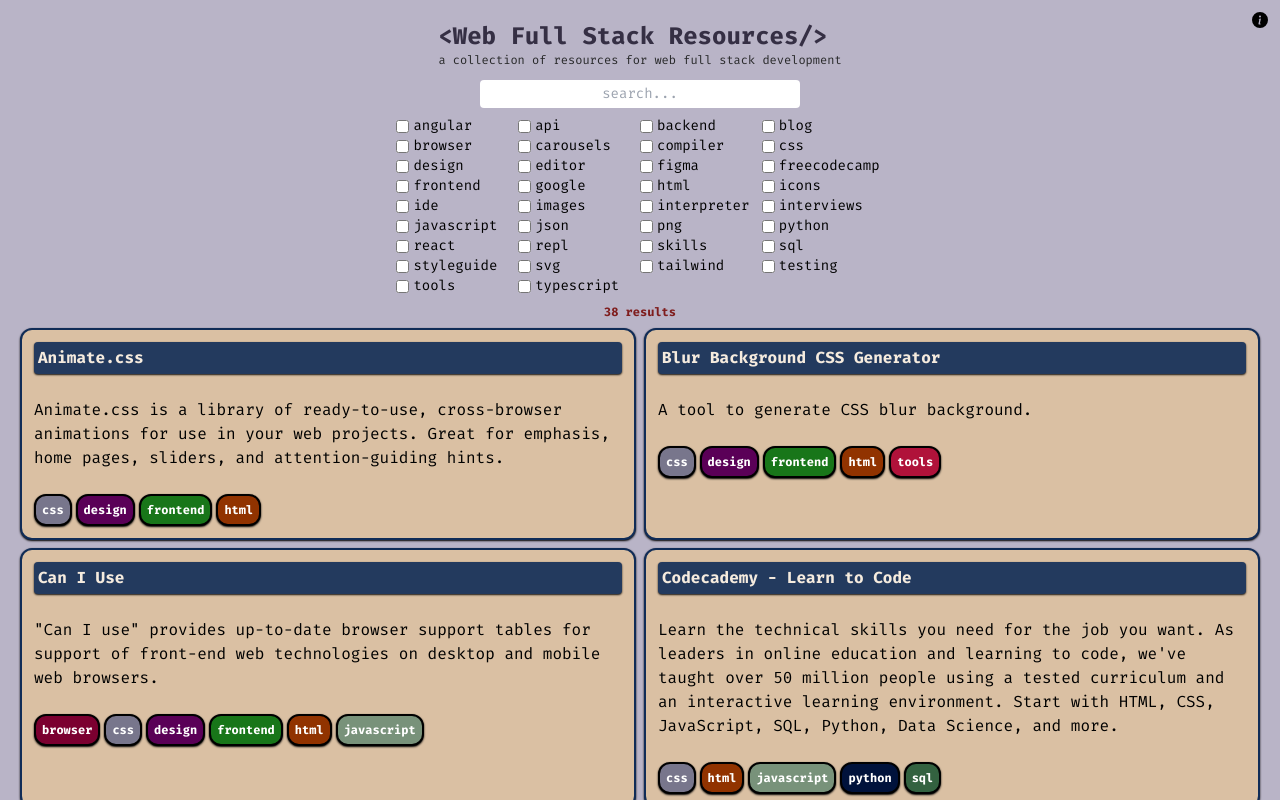
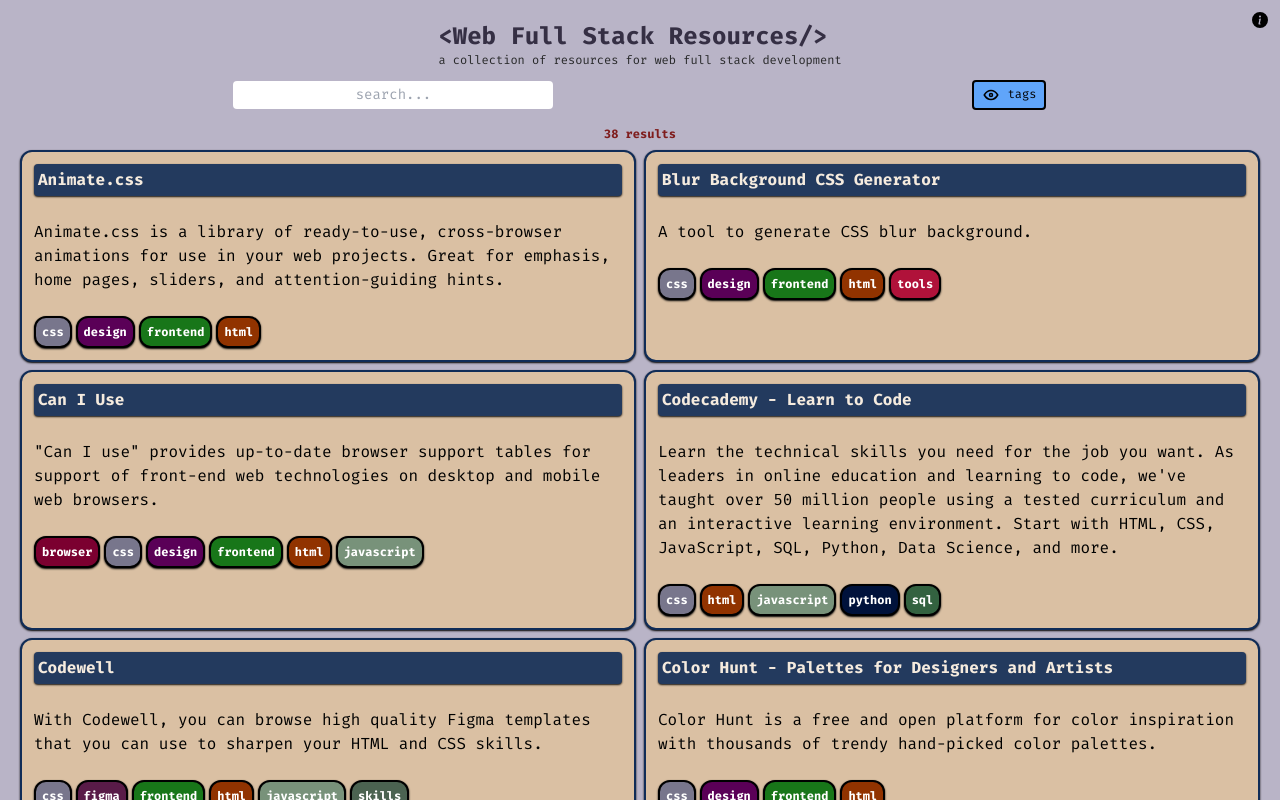
Before and after one commit to jamerrq/resources-app, a Next.js app: page / in a window 1280 px wide. Shown: the top 800 px of the page. Built offline with nearby package versions, Linux system fonts and the light colour scheme.

Commit message:
[FEATURE] now dropdown tags list

```diff
--- a/package.json
+++ b/package.json
@@ -12,6 +12,7 @@
         "@emotion/react": "^11.11.1",
         "@emotion/styled": "^11.11.0",
         "@mui/material": "^5.14.5",
+        "@tabler/icons-react": "^2.32.0",
         "@types/node": "20.5.0",
         "@types/react": "18.2.20",
         "@types/react-dom": "18.2.7",
--- a/src/components/table.tsx
+++ b/src/components/table.tsx
@@ -4,6 +4,7 @@
 import data from '../data/data.json'
 import Card from './card'
 import { useMemo, useState } from 'react'
+import { IconEye, IconEyeOff } from '@tabler/icons-react'
 
 const rawData: Item[] = data.data
 const allTags = new Set(rawData.reduce((acc: string[], val) =>
@@ -12,6 +13,7 @@
 export default function Table (): JSX.Element {
   const [search, setSearch] = useState<string | null>(null)
   const [tags, setTags] = useState<Set<string>>(new Set())
+  const [showTags, setShowTags] = useState<boolean>(false)
 
   const handleSearch = (e: React.FormEvent<HTMLInputElement>): void => {
     setSearch(e.currentTarget.value)
@@ -47,13 +49,18 @@
     return filteredData.sort((a, b) => a.name.localeCompare(b.name))
   }, [filteredData])
 
+  const customIcon = showTags ? <IconEyeOff style={{ display: 'inline-block' }} size={18} /> : <IconEye style={{ display: 'inline-block' }} size={18} />
+
   return (
     <div className="flex flex-col gap-2 min-w-full">
       <div className="flex gap-2 text-sm px-2 flex-col">
-        <input type="text" className='self-center rounded text-center py-1 w-80'
-          placeholder='search...' onChange={handleSearch} />
-        <div className="grid grid-cols-4 self-center">
-          {
+        <div className="flex flex-row gap-2 justify-around">
+          <input type="text" className='self-center rounded text-center py-1 w-80'
+            placeholder='search...' onChange={handleSearch} />
+          <button className="text-xs bg-blue-400 py-1 px-2 rounded border-2 border-black select-none" onClick={() => { setShowTags(state => !state) }}>{customIcon} tags</button>
+        </div>
+        <div className="grid grid-cols-4 self-center overflow-hidden transition-all">
+          {showTags && (
             Array.from(allTags).sort().map((tag, index) => {
               return (
                 <label key={index} className="flex items-center gap-1 mr-1">
@@ -61,7 +68,7 @@
                   {tag}
                 </label>
               )
-            })
+            }))
           }
         </div>
       </div>
```
Also changed, not shown: 1 other file (tests, documents, lock files or other folders).
